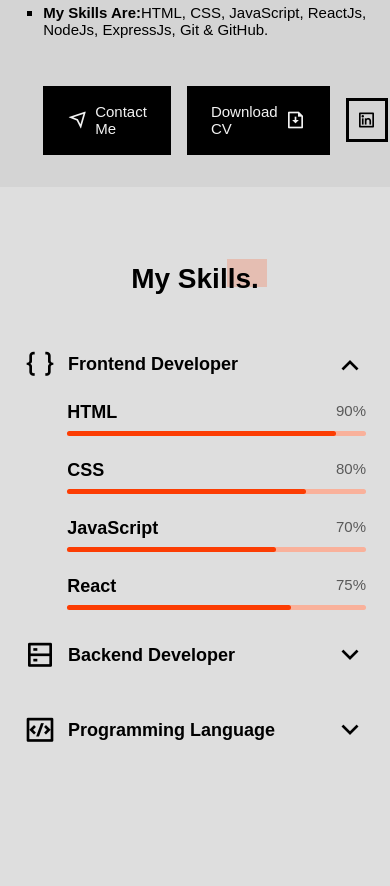
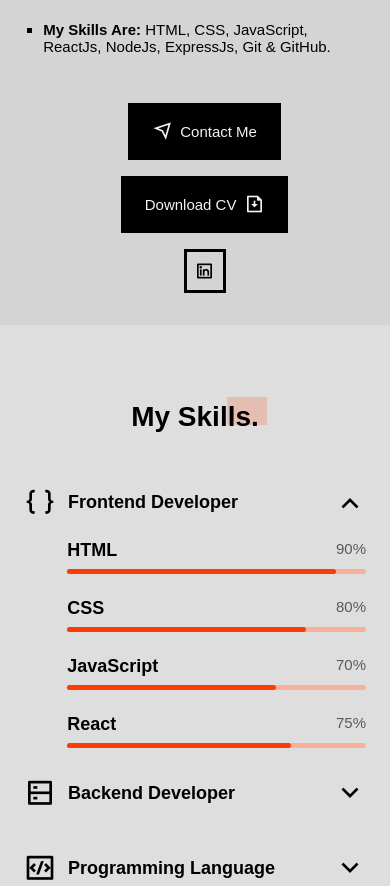
Before and after one commit to Its-Subham/CODSOFT, a plain HTML site: page Portfolio/index.html in a window 390 px wide. Shown: the part 1281-2167 px from the top of the page. Drawn offline with nearby package versions, Linux system fonts and the light colour scheme; a web font is replaced by a local one.

Commit message:
about button cnange for phone

```diff
--- a/Portfolio/style.css
+++ b/Portfolio/style.css
@@ -1307,6 +1307,14 @@ transition: filter .4s;
   }
 }
 
+@media screen and (max-width:500px) {
+  .about_buttons{
+    display: flex;
+    flex-direction: column;
+    row-gap: 1rem;
+  }
+}
+
 @media screen and (min-width: 430px) {
   .qualification_sections{
     display: grid;
```
Also changed, not shown: Portfolio/index.html (+1 -1 lines).
